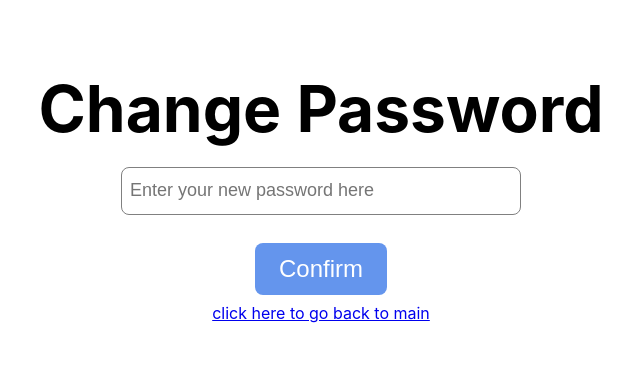
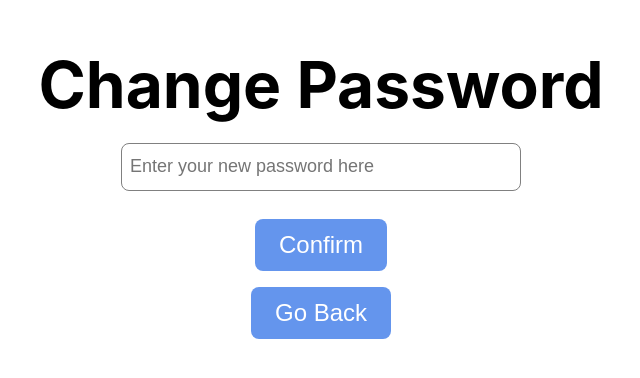
Before and after one commit to 1yimeng/DearHabits, a React (Vite) app in the folder DearHabits/: page /changePassword in a window 1280 px wide. Shown: the part 204-582 px from the top of the page, without its empty margins (319-959 px from the left). Built offline with nearby package versions, Linux system fonts and the light colour scheme.

Commit message:
fixed createUser calls, clarified some api call urls, and fixed password change button

```diff
--- a/DearHabits/src/friends/FriendPage.jsx
+++ b/DearHabits/src/friends/FriendPage.jsx
@@ -238,7 +238,7 @@ const FriendPage = (props) => {
         removeRequest(request);
 
         // add new friend relationship
-        await axios.post(`http://localhost:5001/api/friends/${auth.currentUser.email}/${request}`)
+        await axios.post(`http://localhost:5001/api/friends/add/${auth.currentUser.email}/${request}`)
             .then(res => console.log(res))
             .catch(err => console.log(err));
 
--- a/DearHabits/src/pages/changePassword.jsx
+++ b/DearHabits/src/pages/changePassword.jsx
@@ -69,7 +69,17 @@ const ChangePassword = () => {
         />
       </div>
 
-      <a href="/main">click here to go back to main</a>
+      <div className={"inputContainer"}>
+        <input
+          className={"inputButton"}
+          type="button"
+          onClick={()=> {navigate("/main")}}
+          value={"Go Back"}
+        />
+      </div>
+
+      {/* <button type="button" onClick={navigate("/main")}>Go Back</button> */}
+      {/* <a href="/main" onClick = {()=>{navigate("/main")}}>click here to go back to main</a> */}
 
       <div>
         {showSuccessMessage
--- a/DearHabits/src/pages/registration.jsx
+++ b/DearHabits/src/pages/registration.jsx
@@ -50,7 +50,7 @@ const Registration = (props) => {
       );
 
       await axios.post('http://localhost:5001/user/create', {"Email": email, "Password_Hash": password});
-      await axios.post(`http://localhost:5001/friends/api/create_user/${email}`);
+      await axios.post(`http://localhost:5001/api/friends/create/${email}`);
       // Pull out user's data from the userCredential property
       const user = userCredential.user;
       navigate("/main");
```
Also changed, not shown: 3 other files (tests, documents, lock files or other folders).
